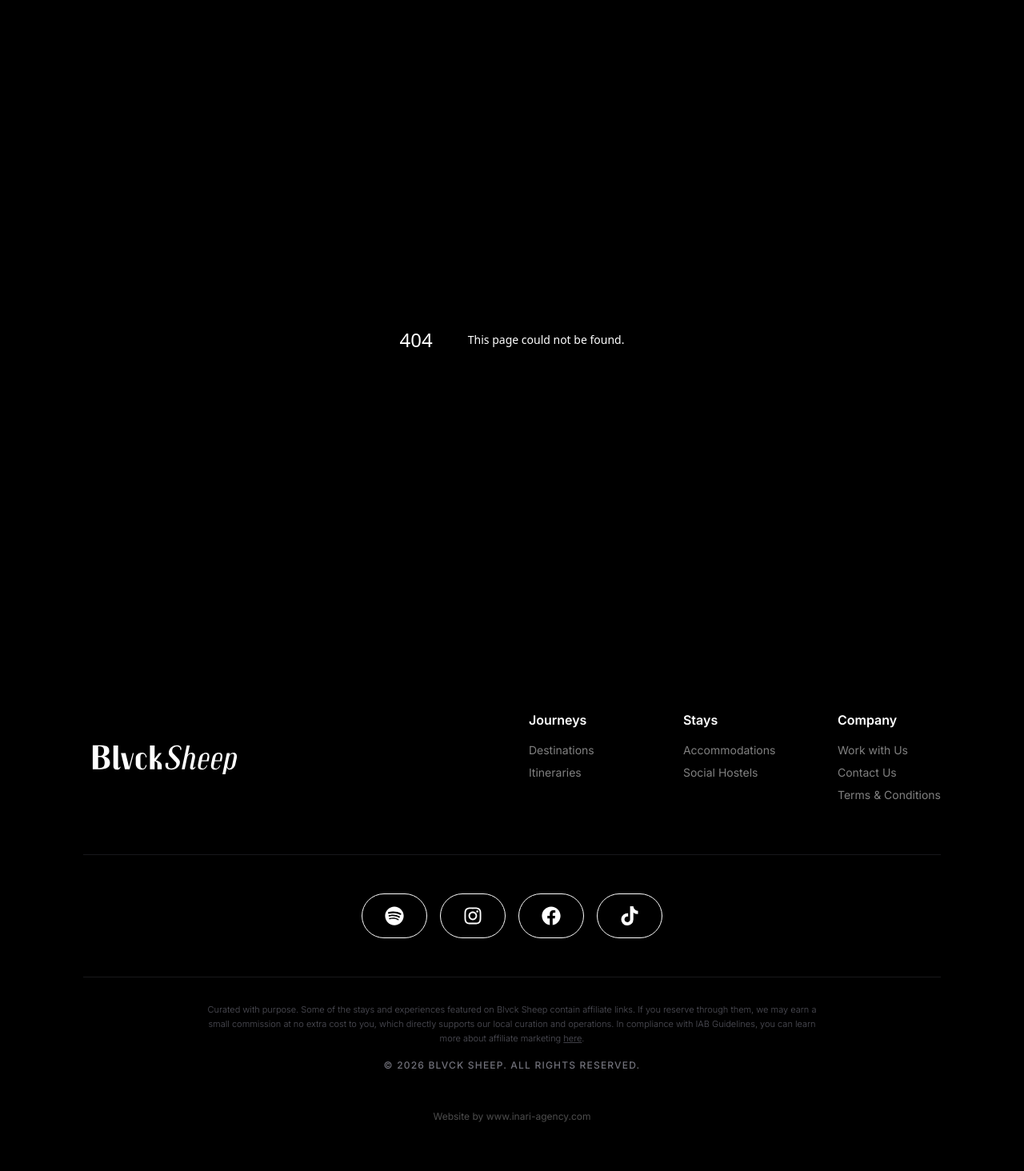
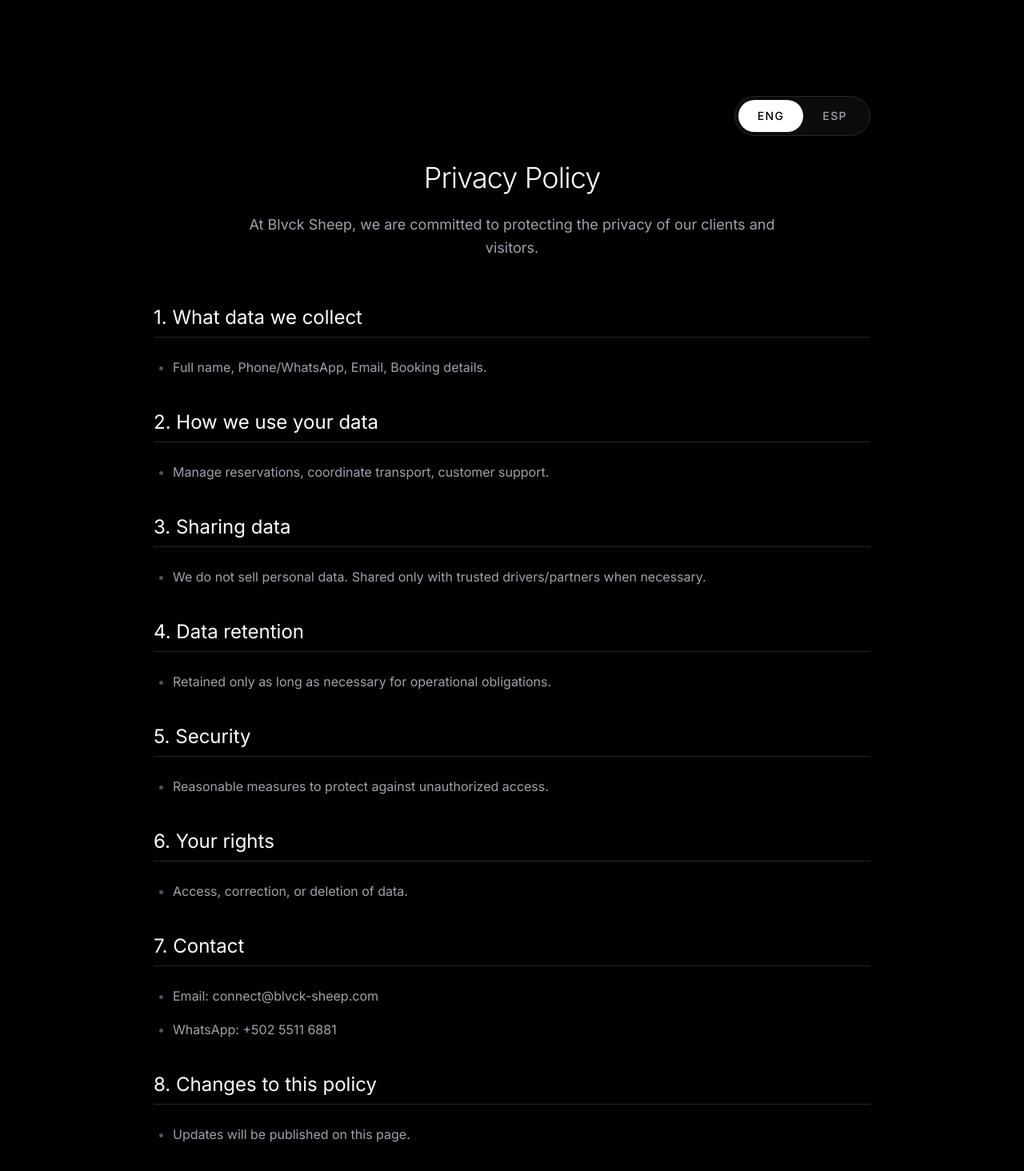
Before and after one commit to byron-rod/blvck-sheep, a Next.js app: page /privacy in a window 1280 px wide. Before the commit this address had no page. Shown: the part 106-1570 px from the top of the page at 80% size. Built offline with nearby package versions, Linux system fonts and the light colour scheme.

Commit message:
Privacy Information

```diff
--- /dev/null
+++ b/src/app/privacy/page.tsx
@@ -0,0 +1,145 @@
+"use client";
+
+import { useState } from "react";
+import { motion } from "framer-motion";
+
+export default function PrivacyPolicy() {
+  const [activeLanguage, setActiveLanguage] = useState<"en" | "es">("en");
+
+  return (
+    <main className="container mx-auto max-w-4xl py-24 px-6 lg:px-0">
+
+      {/* Language Toggle */}
+      <div className="flex justify-end mb-8">
+        <div className="relative flex items-center bg-zinc-900/50 p-1 rounded-full border border-zinc-800 self-start md:self-auto shrink-0">
+          {(["en", "es"] as const).map((lang) => (
+            <button
+              key={lang}
+              onClick={() => setActiveLanguage(lang)}
+              className={`relative px-6 py-2.5 text-sm font-medium uppercase tracking-widest rounded-full transition-colors z-10 ${
+                activeLanguage === lang ? "text-black" : "text-zinc-400 hover:text-white"
+              }`}
+            >
+              {activeLanguage === lang && (
+                <motion.div
+                  layoutId="active-lang-privacy"
+                  className="absolute inset-0 bg-white rounded-full -z-10"
+                  transition={{ type: "spring", stiffness: 400, damping: 30 }}
+                />
+              )}
+              {lang === "en" ? "ENG" : "ESP"}
+            </button>
+          ))}
+        </div>
+      </div>
+
+      <h1 className="text-4xl font-light mb-6 text-center text-white tracking-tight">
+        {activeLanguage === "en" ? "Privacy Policy" : "Política de Privacidad"}
+      </h1>
+      <p className="text-lg mb-14 text-zinc-400 text-center max-w-2xl mx-auto leading-relaxed">
+        {activeLanguage === "en"
+          ? "At Blvck Sheep, we are committed to protecting the privacy of our clients and visitors."
+          : "En Blvck Sheep, nos comprometemos a proteger la privacidad de nuestros clientes y visitantes."}
+      </p>
+
+      {/* 1. What data we collect */}
+      <section className="mb-10">
+        <h2 className="text-2xl font-normal mb-6 text-white border-b border-zinc-800 pb-2">
+          {activeLanguage === "en" ? "1. What data we collect" : "1. Qué datos recopilamos"}
+        </h2>
+        <ul className="list-disc pl-6 text-zinc-400 space-y-4 leading-relaxed marker:text-zinc-600">
+          <li>
+            {activeLanguage === "en" ? "Full name, Phone/WhatsApp, Email, Booking details." : "Nombre completo, Teléfono/WhatsApp, Correo electrónico, Detalles de reserva."}
+          </li>
+        </ul>
+      </section>
+
+      {/* 2. How we use your data */}
+      <section className="mb-10">
+        <h2 className="text-2xl font-normal mb-6 text-white border-b border-zinc-800 pb-2">
+          {activeLanguage === "en" ? "2. How we use your data" : "2. Cómo usamos tus datos"}
+        </h2>
+        <ul className="list-disc pl-6 text-zinc-400 space-y-4 leading-relaxed marker:text-zinc-600">
+          <li>
+            {activeLanguage === "en" ? "Manage reservations, coordinate transport, customer support." : "Gestionar reservas, coordinar transporte, atención al cliente."}
+          </li>
+        </ul>
+      </section>
+
+      {/* 3. Sharing data */}
+      <section className="mb-10">
+        <h2 className="text-2xl font-normal mb-6 text-white border-b border-zinc-800 pb-2">
+          {activeLanguage === "en" ? "3. Sharing data" : "3. Compartir datos"}
+        </h2>
+        <ul className="list-disc pl-6 text-zinc-400 space-y-4 leading-relaxed marker:text-zinc-600">
+          <li>
+            {activeLanguage === "en" ? "We do not sell personal data. Shared only with trusted drivers/partners when necessary." : "No vendemos datos personales. Se comparten solo con conductores/socios de confianza cuando es necesario."}
+          </li>
+        </ul>
+      </section>
+
+      {/* 4. Data retention */}
+      <section className="mb-10">
+        <h2 className="text-2xl font-normal mb-6 text-white border-b border-zinc-800 pb-2">
+          {activeLanguage === "en" ? "4. Data retention" : "4. Retención de datos"}
+        </h2>
+        <ul className="list-disc pl-6 text-zinc-400 space-y-4 leading-relaxed marker:text-zinc-600">
+          <li>
+            {activeLanguage === "en" ? "Retained only as long as necessary for operational obligations." : "Retenidos solo el tiempo necesario para obligaciones operativas."}
+          </li>
+        </ul>
+      </section>
+
+      {/* 5. Security */}
+      <section className="mb-10">
+        <h2 className="text-2xl font-normal mb-6 text-white border-b border-zinc-800 pb-2">
+          {activeLanguage === "en" ? "5. Security" : "5. Seguridad"}
+        </h2>
+        <ul className="list-disc pl-6 text-zinc-400 space-y-4 leading-relaxed marker:text-zinc-600">
+          <li>
+            {activeLanguage === "en" ? "Reasonable measures to protect against unauthorized access." : "Medidas razonables para proteger contra el acceso no autorizado."}
+          </li>
+        </ul>
+      </section>
+
+      {/* 6. Your rights */}
+      <section className="mb-10">
+        <h2 className="text-2xl font-normal mb-6 text-white border-b border-zinc-800 pb-2">
+          {activeLanguage === "en" ? "6. Your rights" : "6. Tus derechos"}
+        </h2>
+        <ul className="list-disc pl-6 text-zinc-400 space-y-4 leading-relaxed marker:text-zinc-600">
+          <li>
+            {activeLanguage === "en" ? "Access, correction, or deletion of data." : "Acceso, corrección o eliminación de datos."}
+          </li>
+        </ul>
+      </section>
+
+      {/* 7. Contact */}
+      <section className="mb-10">
+        <h2 className="text-2xl font-normal mb-6 text-white border-b border-zinc-800 pb-2">
+          {activeLanguage === "en" ? "7. Contact" : "7. Contacto"}
+        </h2>
+        <ul className="list-disc pl-6 text-zinc-400 space-y-4 leading-relaxed marker:text-zinc-600">
+          <li>
+            {activeLanguage === "en" ? "Email:" : "Correo electrónico:"} connect@blvck-sheep.com
+          </li>
+          <li>
+            WhatsApp: +502 5511 6881
+          </li>
+        </ul>
+      </section>
+
+      {/* 8. Changes to this policy */}
+      <section className="mb-10">
+        <h2 className="text-2xl font-normal mb-6 text-white border-b border-zinc-800 pb-2">
+          {activeLanguage === "en" ? "8. Changes to this policy" : "8. Cambios a esta política"}
+        </h2>
+        <ul className="list-disc pl-6 text-zinc-400 space-y-4 leading-relaxed marker:text-zinc-600">
+          <li>
+            {activeLanguage === "en" ? "Updates will be published on this page." : "Las actualizaciones se publicarán en esta página."}
+          </li>
+        </ul>
+      </section>
+    </main>
+  );
+}
--- a/src/sections/Footer.tsx
+++ b/src/sections/Footer.tsx
@@ -85,6 +85,9 @@ export default function Footer() {
                   <Link href="/terms-conditions" className="text-white/50 text-sm hover:text-white transition-colors">
                     {isEs ? "Términos y Condiciones" : "Terms & Conditions"}
                   </Link>
+                  <Link href="/privacy" className="text-white/50 text-sm hover:text-white transition-colors">
+                    {isEs ? "Política de Privacidad" : "Privacy Policy"}
+                  </Link>
                 </div>
               </div>
             </nav>
```
